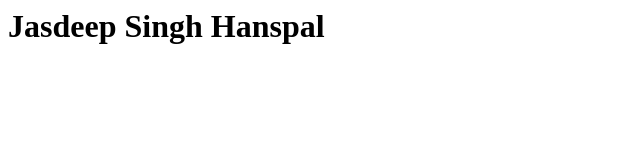
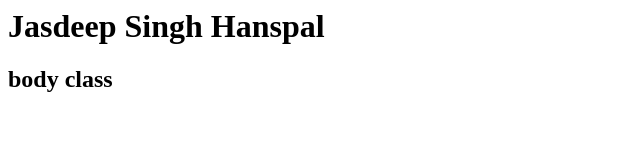
Before and after one commit to nishatahmedkhan/aws_web, a plain HTML site: page index.html in a window 1280 px wide. Shown: the whole page, without its empty margins (0-640 px from the left). Drawn offline with Linux system fonts and the light colour scheme.

Commit message:
Update index.html

```diff
--- a/index.html
+++ b/index.html
@@ -1,5 +1,6 @@
 <html>
   <body>
     <h1>Jasdeep Singh Hanspal</h1>
+    <h2>body class</h2>
   </body>
 </html>
```
